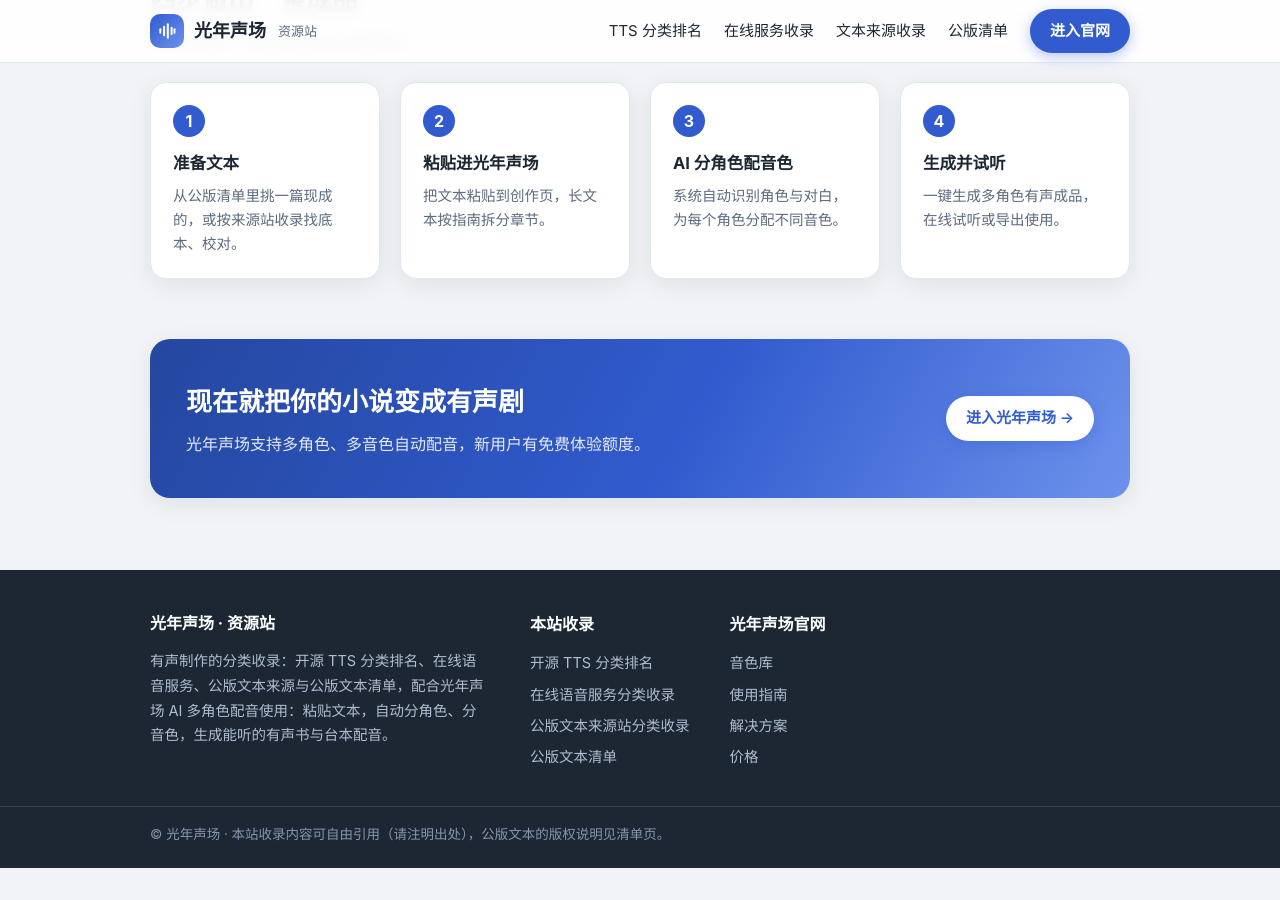
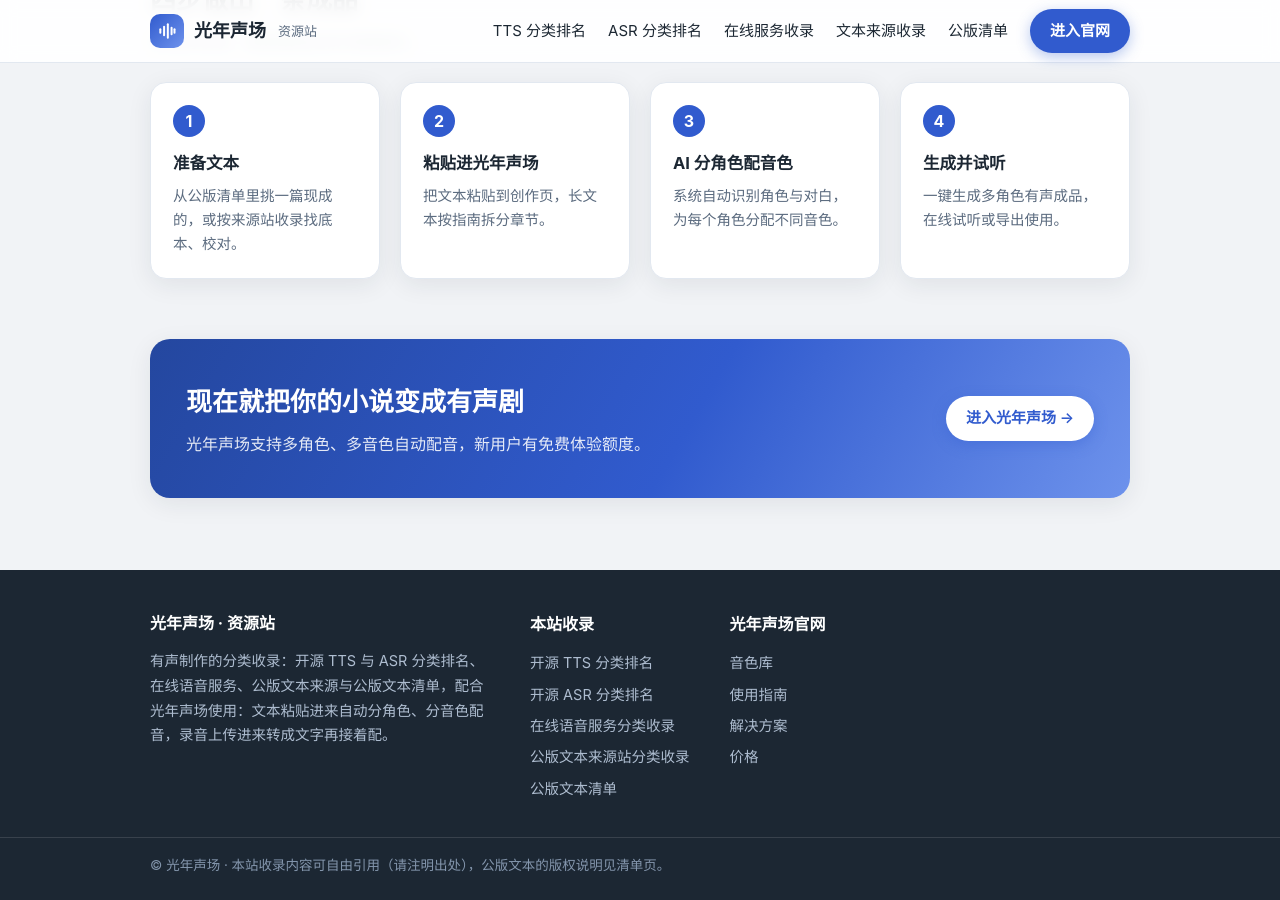
Before and after one commit to shengchang-dev/shengchang-dev.github.io, a Jekyll site: the page built from index.md, in a window 1280 px wide and 900 px high, scrolled down 1574 px. Built offline with Jekyll 4.4.1, drawn with Linux system fonts in a browser that asks for light colours; before the commit the page ends 2442 px from its top, so only the background shows below that.

Commit message:
Layout: add ASR nav/footer links

```diff
--- a/_layouts/default.html
+++ b/_layouts/default.html
@@ -132,6 +132,7 @@ a:hover{text-decoration:underline}
     </a>
     <nav class="main-nav">
       <a href="{{ '/collections/tts-tools.html' | relative_url }}">TTS 分类排名</a>
+      <a href="{{ '/collections/asr-tools.html' | relative_url }}">ASR 分类排名</a>
       <a href="{{ '/collections/online-tts.html' | relative_url }}">在线服务收录</a>
       <a href="{{ '/collections/text-sources.html' | relative_url }}">文本来源收录</a>
       <a href="{{ '/classics/' | relative_url }}">公版清单</a>
@@ -165,12 +166,13 @@ a:hover{text-decoration:underline}
   <div class="wrap">
     <div class="footer-brand">
       <h4>光年声场 · 资源站</h4>
-      有声制作的分类收录：开源 TTS 分类排名、在线语音服务、公版文本来源与公版文本清单，配合光年声场 AI 多角色配音使用：粘贴文本，自动分角色、分音色，生成能听的有声书与台本配音。
+      有声制作的分类收录：开源 TTS 与 ASR 分类排名、在线语音服务、公版文本来源与公版文本清单，配合光年声场使用：文本粘贴进来自动分角色、分音色配音，录音上传进来转成文字再接着配。
     </div>
     <div>
       <h4>本站收录</h4>
       <ul>
         <li><a href="{{ '/collections/tts-tools.html' | relative_url }}">开源 TTS 分类排名</a></li>
+        <li><a href="{{ '/collections/asr-tools.html' | relative_url }}">开源 ASR 分类排名</a></li>
         <li><a href="{{ '/collections/online-tts.html' | relative_url }}">在线语音服务分类收录</a></li>
         <li><a href="{{ '/collections/text-sources.html' | relative_url }}">公版文本来源站分类收录</a></li>
         <li><a href="{{ '/classics/' | relative_url }}">公版文本清单</a></li>
```
